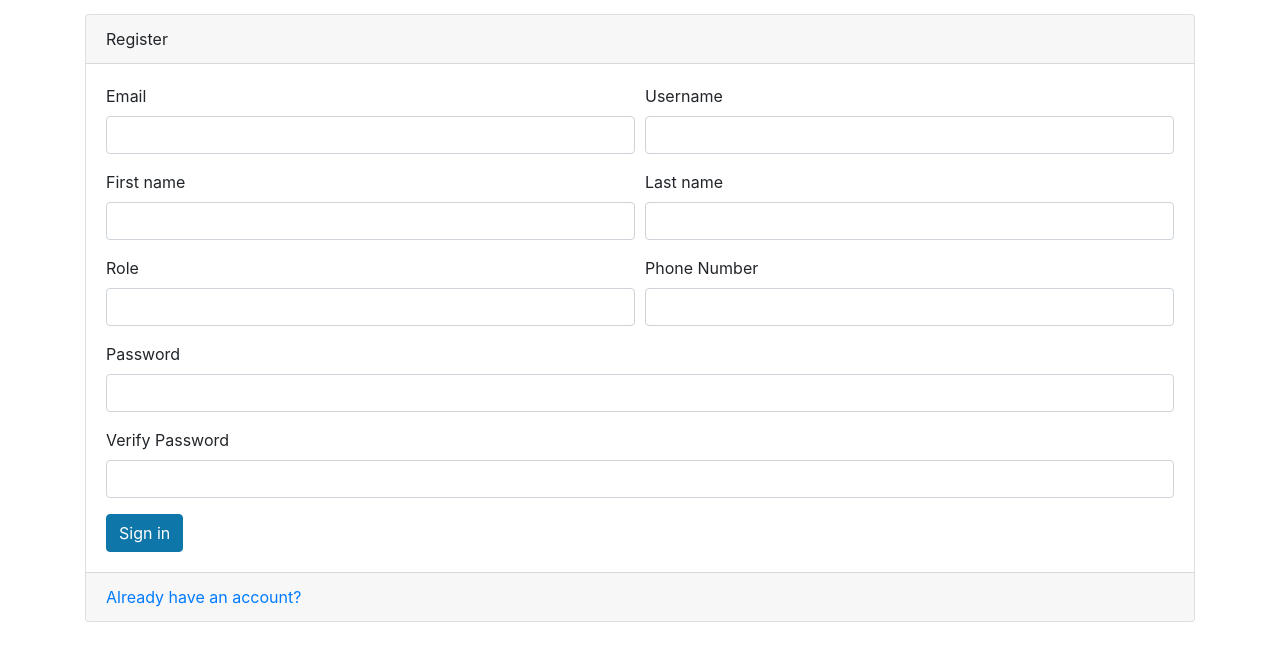
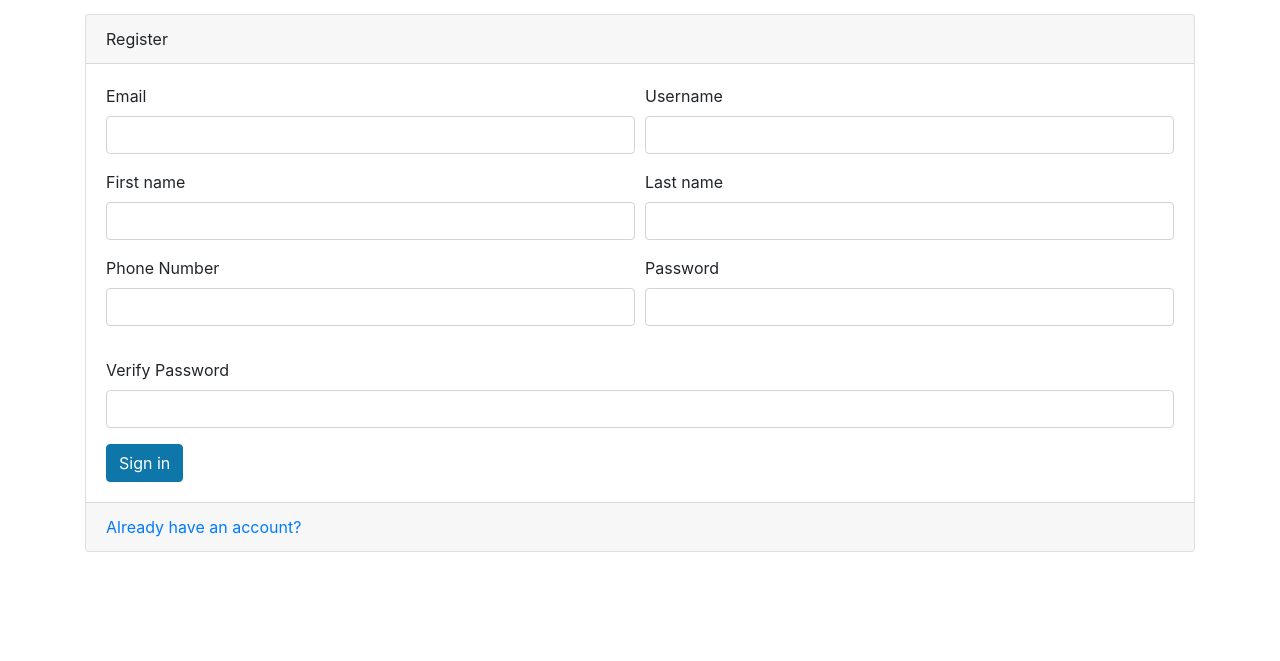
Before and after one commit to dhruv4326/Todo-List, a FastAPI app: page /auth/register-page in a window 1280 px wide. Shown: the part 56-717 px from the top of the page. Run offline with FastAPI, Linux system fonts and the light colour scheme; parts of the project's set-up code (start-up, migrations or seed data) failed here and were passed over; some libraries are stand-ins or nearby versions.

Commit message:
Remove public role assignment from registration

```diff
--- a/routers/auth.py
+++ b/routers/auth.py
@@ -26,7 +26,6 @@ class CreateUserRequest(BaseModel):
     first_name:str
     last_name:str
     password:str
-    role:str
     phone_number:str=Field(min_length=10,max_length=10)
 
 class Token(BaseModel):
@@ -96,7 +95,7 @@ async def create_user(db:db_dependency,create_user_request: CreateUserRequest):
         first_name=create_user_request.first_name,
         last_name=create_user_request.last_name,
         hashed_password=bcrypt_context.hash(create_user_request.password),
-        role=create_user_request.role,
+        role="user",
         is_active=True,
         phone_number=create_user_request.phone_number
     )
--- a/templates/register.html
+++ b/templates/register.html
@@ -31,23 +31,24 @@
                         </div>
 
                         <div class="form-row">
-                            <div class="form-group col-md-6">
-                            <label>Role</label>
-                            <input type="text" class="form-control" name="role" required>
-                            </div>
+
 
                             <div class="form-group col-md-6">
                             <label>Phone Number</label>
                             <input type="text" class="form-control" name="phone_number" autocomplete="phone_number" required>
                             </div>
+
+                            <div class="form-group col-md-6">
+                                <label>Password</label>
+                            <input type="password" class="form-control" name="password" autocomplete="new-password" required>
+                            </div>
                         </div>
 
                         <div class="form-group ">
-                            <label>Password</label>
-                            <input type="password" class="form-control" name="password" autocomplete="new-password" required>
+
                         </div>
 
-                        <div class="form-group ">
+                        <div class="form-group  ">
                             <label>Verify Password</label>
                             <input type="password" class="form-control" name="password2" autocomplete="new-password" required>
                         </div>
```
